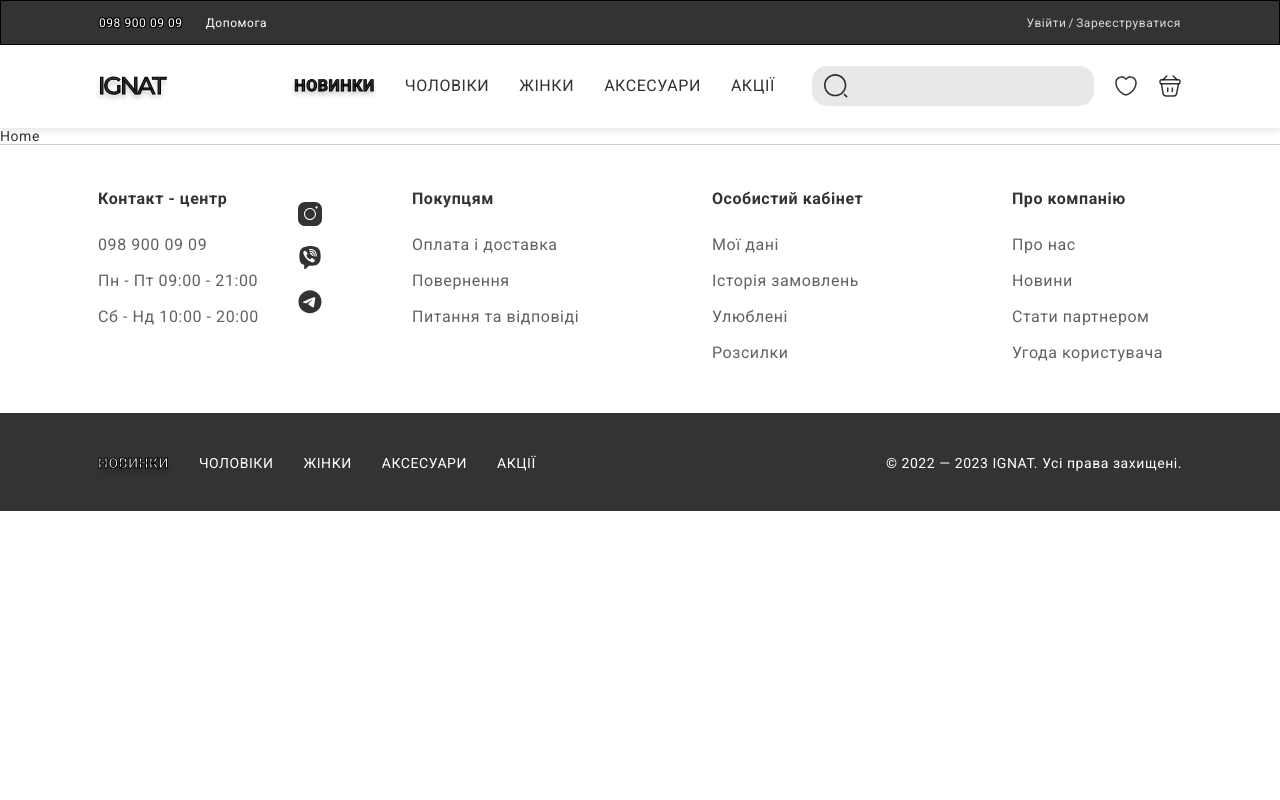
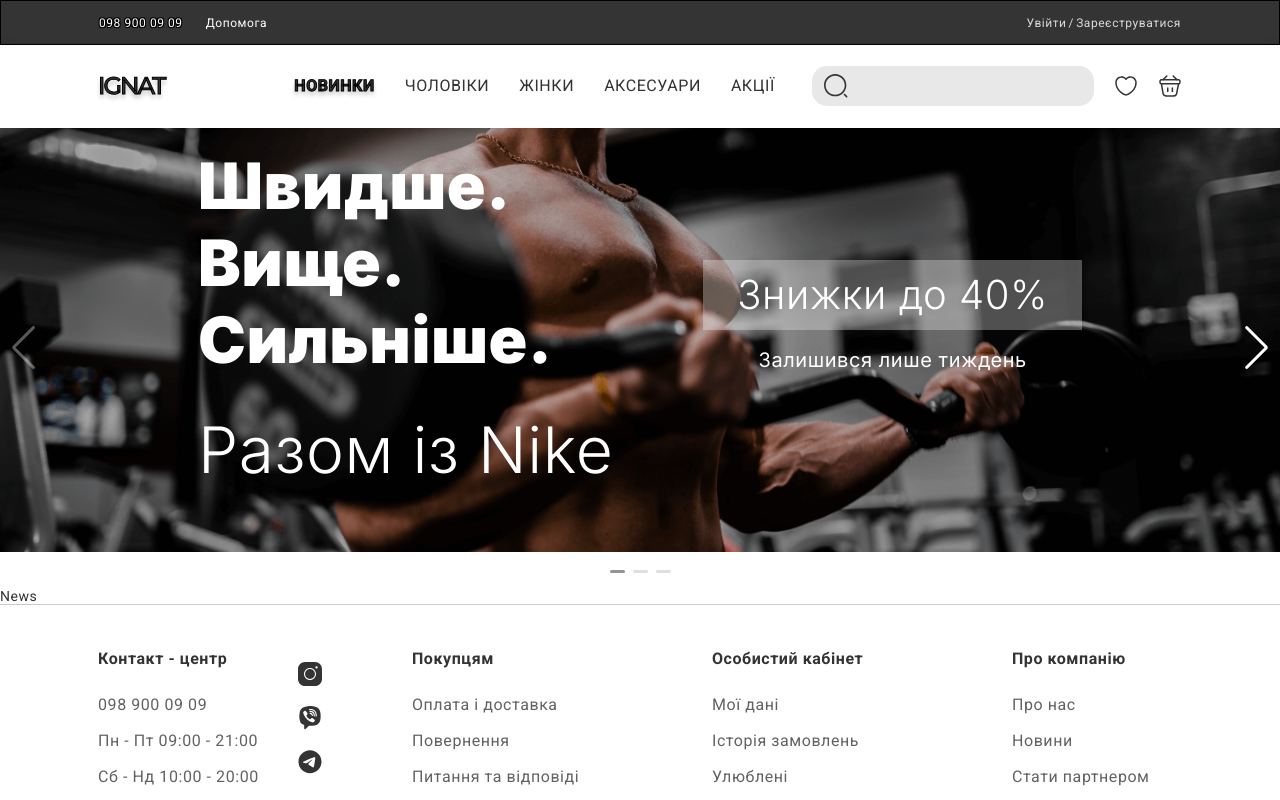
Before and after one commit to rudenkoserhii/test-verocasa, a React (Create React App) app: page / in a window 1280 px wide. Shown: the top 800 px of the page. Built offline with nearby package versions, Linux system fonts and the light colour scheme.

Commit message:
feat: hero done

```diff
--- a/src/components/Header/header.scss
+++ b/src/components/Header/header.scss
@@ -2,6 +2,9 @@ header {
 position: fixed;
 height: fit-content;
 width: 100vw;
+
+top: 0;
+z-index: 10;
 }
 
 .header__upper {
@@ -39,10 +42,7 @@ width: 100vw;
 
 &--tel {
 color: var(--bg-main);
-// font-weight: 700;
 text-shadow: var(--stroke);
-// -webkit-text-stroke-width: 1px;
-//     -webkit-text-stroke-color: black;
 white-space: nowrap;
 
 
--- /dev/null
+++ b/src/components/Hero/Hero.jsx
@@ -0,0 +1,31 @@
+/* eslint-disable no-unused-vars */
+import React, { useRef, useState } from 'react'
+import { Swiper, SwiperSlide } from 'swiper/react'
+import { Navigation, Pagination } from 'swiper/modules'
+import 'swiper/css'
+import 'swiper/css/navigation'
+import 'swiper/css/pagination'
+import 'components/Hero/hero.scss'
+import { MOCK_HERO } from 'consts'
+import { nanoid } from 'nanoid'
+import { HeroSlide } from 'components/Hero/HeroSlide'
+
+export const Hero = () => (
+  <section>
+    <Swiper
+      cssMode={true}
+      navigation={true}
+      pagination={{
+        clickable: true,
+      }}
+      modules={[Navigation, Pagination]}
+      className="hero__swiper"
+    >
+      {MOCK_HERO.map((slide) => (
+        <SwiperSlide key={nanoid()}>
+          <HeroSlide slide={slide} />
+        </SwiperSlide>
+      ))}
+    </Swiper>
+  </section>
+)
--- /dev/null
+++ b/src/components/Hero/HeroSlide.jsx
@@ -0,0 +1,39 @@
+import React from 'react'
+import PropTypes from 'prop-types'
+
+export const HeroSlide = ({ slide }) => {
+  const { title, subtitle, discount, left, bg_x1, bg_x2, bg_x3 } = slide
+
+  const backgroundImageStyle = {
+    backgroundImage: `image-set(url(${bg_x1}) 1x, url(${bg_x2}) 2x, url(${bg_x3}) 3x)`,
+  }
+
+  return (
+    <div className="hero__wrapper">
+      <div className="hero__container" style={backgroundImageStyle}>
+        <div className="hero__content">
+          <div className="hero__leftside">
+            <h1 className="hero__title">{title}</h1>
+            <h2 className="hero__subtitle">{subtitle}</h2>
+          </div>
+          <div className="hero__rightside">
+            <h3 className="hero__discount">{discount}</h3>
+            <p className="hero__paragraph">{left}</p>
+          </div>
+        </div>
+      </div>
+    </div>
+  )
+}
+
+HeroSlide.propTypes = {
+  slide: PropTypes.shape({
+    title: PropTypes.string.isRequired,
+    subtitle: PropTypes.string.isRequired,
+    discount: PropTypes.string.isRequired,
+    left: PropTypes.string.isRequired,
+    bg_x1: PropTypes.string.isRequired,
+    bg_x2: PropTypes.string.isRequired,
+    bg_x3: PropTypes.string.isRequired,
+  }).isRequired,
+}
--- /dev/null
+++ b/src/components/Hero/hero.scss
@@ -0,0 +1,115 @@
+.hero__swiper {
+height: 100%;
+overflow: visible;
+}
+
+.hero__wrapper {
+    height: 440px;
+
+font-family: 'Inter', sans-serif;
+
+color: var(--bg-main);
+}
+
+.hero__container {
+
+    height: 424px;
+
+    background-repeat: no-repeat;
+    background-position: top left;
+    background-size: cover;
+}
+
+.hero__content {
+display: flex;
+    align-items: center;
+    justify-content: space-between;
+
+    padding: 20px 198px 85px 198px;
+}
+
+.hero__leftside {
+display: flex;
+flex-direction: column;
+gap: 40px;
+max-width: 470px;
+
+}
+
+.hero__title {
+font-size: 64px;
+line-height: 1.2;
+font-weight: 900;
+}
+
+.hero__subtitle {
+font-size: 64px;
+font-weight: 300;
+line-height: 1;
+
+white-space: nowrap;
+}
+
+.hero__rightside {
+    display: flex;
+    align-items: center;
+    flex-direction: column;
+    gap: 20px;
+
+}
+
+.hero__discount {
+font-size: 40px;
+font-weight: 300;
+line-height: 1;
+
+padding: 15px 34px;
+background-color: rgba(255,255,255,0.3);
+
+white-space: nowrap;
+}
+
+.hero__paragraph {
+font-size: 20px;
+font-weight: 400;
+line-height: 1;
+
+white-space: nowrap;
+}
+
+.swiper-pagination {
+gap: 10px;
+bottom: -8px !important;
+&-bullet {
+background-color: var(--text-footer);
+
+border-radius: 1.5px;
+height: 3px;
+width: 15px;
+
+transition: var(--anim);
+
+&-active {
+pointer-events: none;
+
+background-color: var(--text-placeholder);
+}
+
+&:hover, &:focus {
+background-color: var(--text-placeholder);
+
+    transition: var(--anim);
+}
+}
+}
+
+.swiper-button-next, .swiper-button-prev {
+color: var(--bg-main);
+
+transition: var(--anim);
+&:hover, &:focus {
+color: var(--text-placeholder);
+
+transition: var(--anim);
+}
+}
--- a/src/components/Main/main.scss
+++ b/src/components/Main/main.scss
@@ -1,3 +1,3 @@
 main {
-padding-top: 128px;
+margin-top: 128px;
 }
--- /dev/null
+++ b/src/components/News/News.jsx
@@ -0,0 +1,4 @@
+import React from 'react'
+import 'components/News/news.scss'
+
+export const News = () => <section className="news__section">News</section>
--- /dev/null
+++ b/src/components/News/news.scss
@@ -0,0 +1,3 @@
+.news__section {
+margin-top: 20px;
+}
--- a/src/consts/mock_hero.js
+++ b/src/consts/mock_hero.js
@@ -1,35 +1,39 @@
+import bg_x1_01 from 'assets/images/hero/hero_01_x1.png'
+import bg_x2_01 from 'assets/images/hero/hero_01_x2.png'
+import bg_x3_01 from 'assets/images/hero/hero_01_x3.png'
+import bg_x1_02 from 'assets/images/hero/hero_01_x1.png'
+import bg_x2_02 from 'assets/images/hero/hero_01_x2.png'
+import bg_x3_02 from 'assets/images/hero/hero_01_x3.png'
+import bg_x1_03 from 'assets/images/hero/hero_01_x1.png'
+import bg_x2_03 from 'assets/images/hero/hero_01_x2.png'
+import bg_x3_03 from 'assets/images/hero/hero_01_x3.png'
+
 export const MOCK_HERO = [
   {
-    slide_01: {
     title: 'Швидше. Вище. Сильніше.',
     subtitle: 'Разом із Nike',
     discount: 'Знижки до 40%',
     left: 'Залишився лише тиждень',
-      bg_x1: 'assets/images/hero/hero_01_x1.png',
-      bg_x2: 'assets/images/hero/hero_01_x2.png',
-      bg_x3: 'assets/images/hero/hero_01_x3.png',
-    },
+    bg_x1: bg_x1_01,
+    bg_x2: bg_x2_01,
+    bg_x3: bg_x3_01,
   },
   {
-    slide_02: {
     title: 'Швидше. Вище. Сильніше.',
     subtitle: 'Second',
     discount: 'Знижки до 40%',
     left: 'Залишився лише тиждень',
-      bg_x1: 'assets/images/hero/hero_01_x1.png',
-      bg_x2: 'assets/images/hero/hero_01_x2.png',
-      bg_x3: 'assets/images/hero/hero_01_x3.png',
-    },
+    bg_x1: bg_x1_02,
+    bg_x2: bg_x2_02,
+    bg_x3: bg_x3_02,
   },
   {
-    slide_03: {
     title: 'Швидше. Вище. Сильніше.',
     subtitle: 'Third',
     discount: 'Знижки до 40%',
     left: 'Залишився лише тиждень',
-      bg_x1: 'assets/images/hero/hero_01_x1.png',
-      bg_x2: 'assets/images/hero/hero_01_x2.png',
-      bg_x3: 'assets/images/hero/hero_01_x3.png',
-    },
+    bg_x1: bg_x1_03,
+    bg_x2: bg_x2_03,
+    bg_x3: bg_x3_03,
   },
 ]
--- a/src/pages/Home/Home.jsx
+++ b/src/pages/Home/Home.jsx
@@ -1,9 +1,12 @@
 import React from 'react'
+import { Hero } from 'components/Hero/Hero'
+import { News } from 'components/News/News'
 
 const Home = () => (
-  <div>
-    <p>Home</p>
-  </div>
+  <>
+    <Hero />
+    <News />
+  </>
 )
 
 export default Home
--- a/src/styles/utils/_variables.scss
+++ b/src/styles/utils/_variables.scss
@@ -20,7 +20,7 @@
     --bg-symbols: #d9d9d9;
     --bg-opinions: #f7f7f7;
     --bg-main: #ffffff;
-    --bg-header: rgba(0,0,0,0.8);
+    --bg-header: #343434;
     --bg-search: #C2E297;
     --bg-input: #e8e8e8;
 --bg-line: #CCCCCC;
```
Lines whose indentation alone changed are shown as unchanged.
